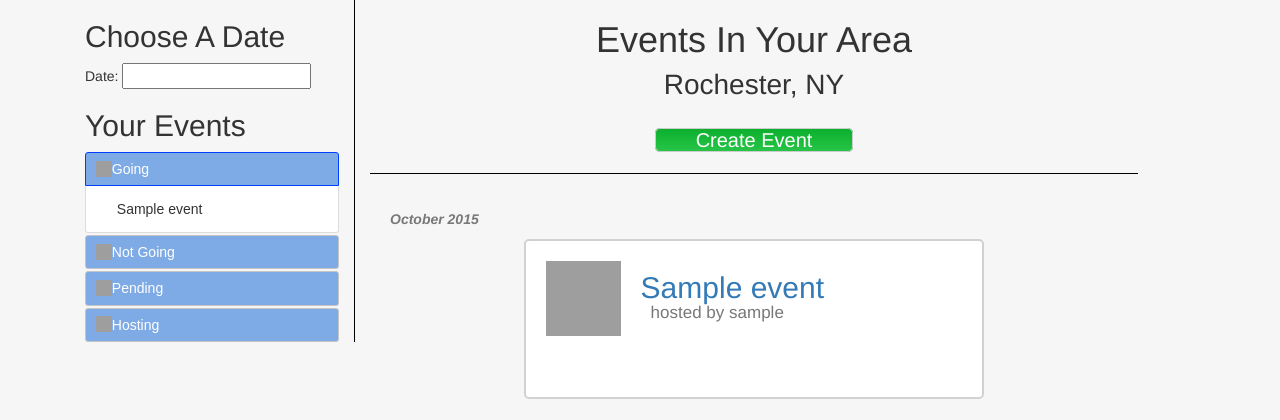
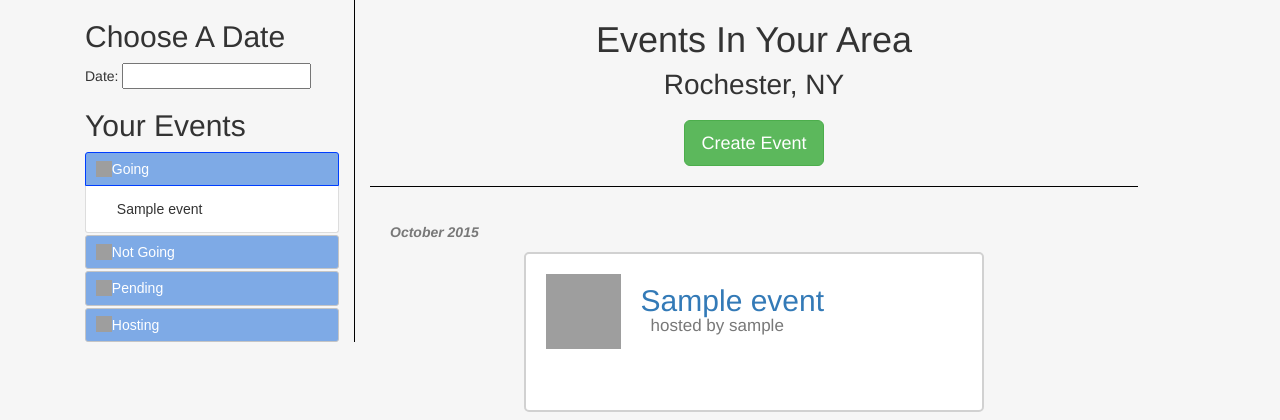
Before and after one commit to AlexanderKM/ClubEarth, a Django app: template clubEarth/earth/templates/event_list.html in a window 1280 px wide. Shown: the part 52-472 px from the top of the page. Run offline with Django 3.2, Linux system fonts and the light colour scheme; the template is opened without the code that fills it: values that come from a table or form of the project are taken from there, others are empty; a user stored in the database is signed in; tables that the repository leaves empty hold one stand-in row (values such as "Sample post"); parts of the project's set-up code (start-up, migrations or seed data) failed here and were passed over; some libraries are stand-ins or nearby versions; grey boxes are pictures that could not be loaded.

Commit message:
changed create event button to bootstrap success

```diff
--- a/clubEarth/earth/templates/event_list.html
+++ b/clubEarth/earth/templates/event_list.html
@@ -68,7 +68,7 @@ Events
 		<h1>Events In Your Area</h1>
 		<h2 class="area-text">Rochester, NY</h2>
 		{% if request.user.is_authenticated %}
-		<h2><a class="action_item" href="{% url 'earth:create_event' %}">Create Event</a></h2>
+		<h2><a class="btn btn-success btn-lg" href="{% url 'earth:create_event' %}">Create Event</a></h2>
 		{% endif %}
 	</div>
 	<div class="event-card-list">
```
